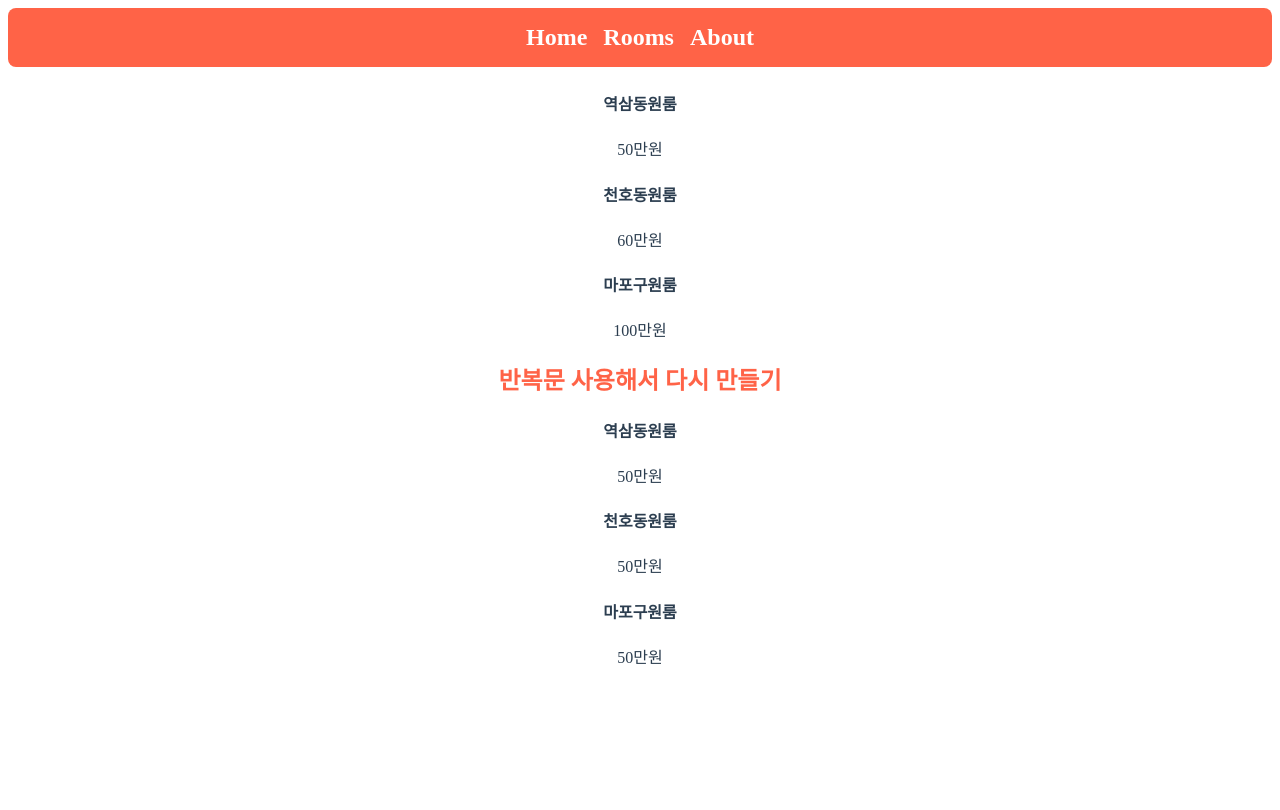
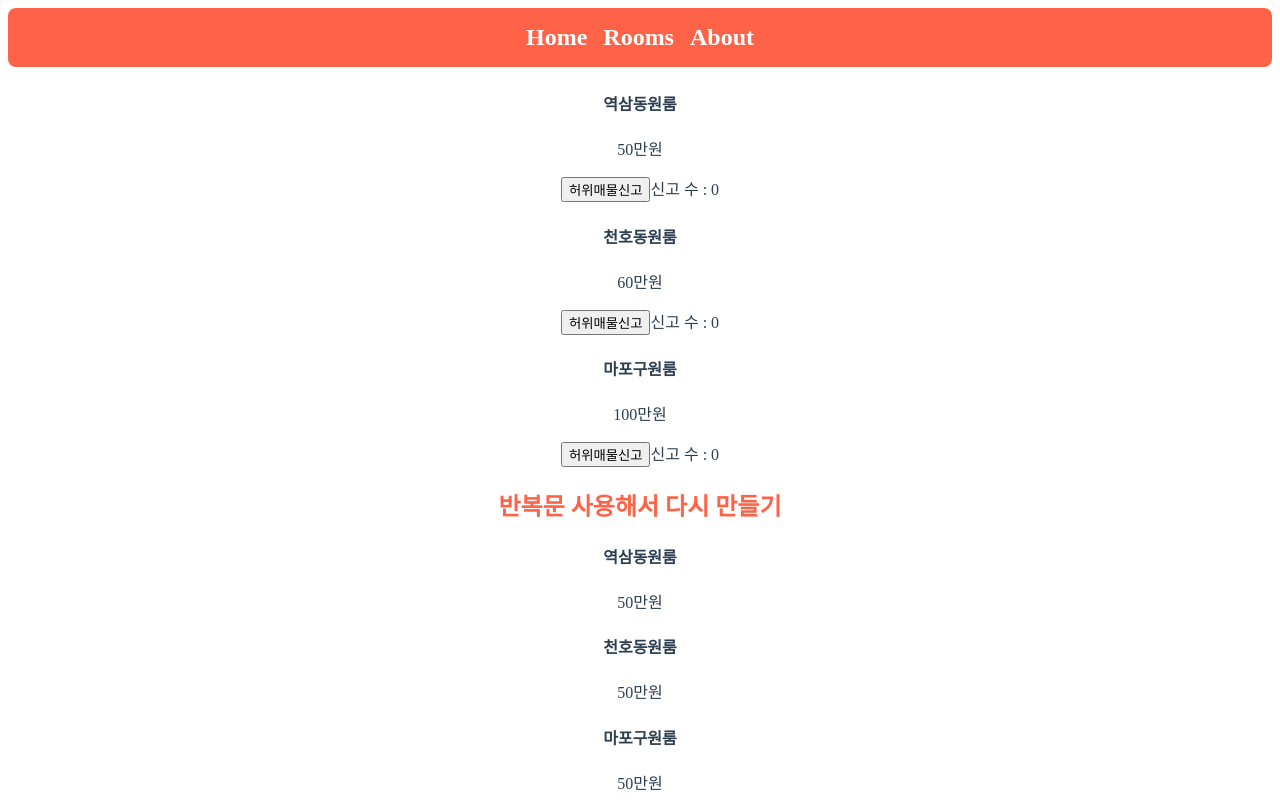
Before and after one commit to yojessie/learning-vue-js, a Vue app in the folder first-project/: page / in a window 1280 px wide. Built offline with nearby package versions, Linux system fonts and the light colour scheme.

Commit message:
🚧  Study event handler in vue.js

```diff
--- a/first-project/src/App.vue
+++ b/first-project/src/App.vue
@@ -9,20 +9,28 @@
   <div>
     <h4>{{ products[0] }}</h4>
     <p>{{ prices[0] }}만원</p>
+    <button @click="addCount">허위매물신고</button>
+    <!-- 이벤트리스너 사용하기 : v-on:click=" " 혹은 @click=" " -->
+    <span>신고 수 : {{ buttonCount[0] }}</span>
   </div>
   <div>
     <h4>{{ products[1] }}</h4>
     <p>{{ prices[1] }}만원</p>
+    <button @click="addCount">허위매물신고</button>
+    <span>신고 수 : {{ buttonCount[1] }}</span>
   </div>
   <div>
     <h4>{{ products[2] }}</h4>
     <p>{{ prices[2] }}만원</p>
+    <button @click="addCount">허위매물신고</button>
+    <span>신고 수 : {{ buttonCount[2] }}</span>
   </div>
 
   <h2 :style="style1">반복문 사용해서 다시 만들기</h2>
   <div v-for="(product, i) in products" :key="i">
     <h4>{{ product }}</h4>
     <p>{{ prices[0] }}만원</p>
+    <!-- 반복문을 한번 돌릴때 데이터 2가지를 어떻게 가져오는걸까? -->
   </div>
 </template>
 
@@ -37,7 +45,15 @@ export default {
       menuName: ["Home", "Rooms", "About"],
       // HTML 속성도 데이터바인딩이 가능하다. HTML태그 안에 사용 시 앞에 콜론 붙일 것
       style1: "color: tomato",
+      buttonCount: [0, 0, 0],
     };
+  },
+  methods: {
+    addCount(event) {
+      event.target.buttonCount[this]++;
+      // 함수를 만들어서 사용하고 싶을떄 methos안에 함수를 만들어서 사용
+      // 데이터를 가져다 쓰고싶을때 앞에 this 사용하기
+    },
   },
   components: {},
 };
```
